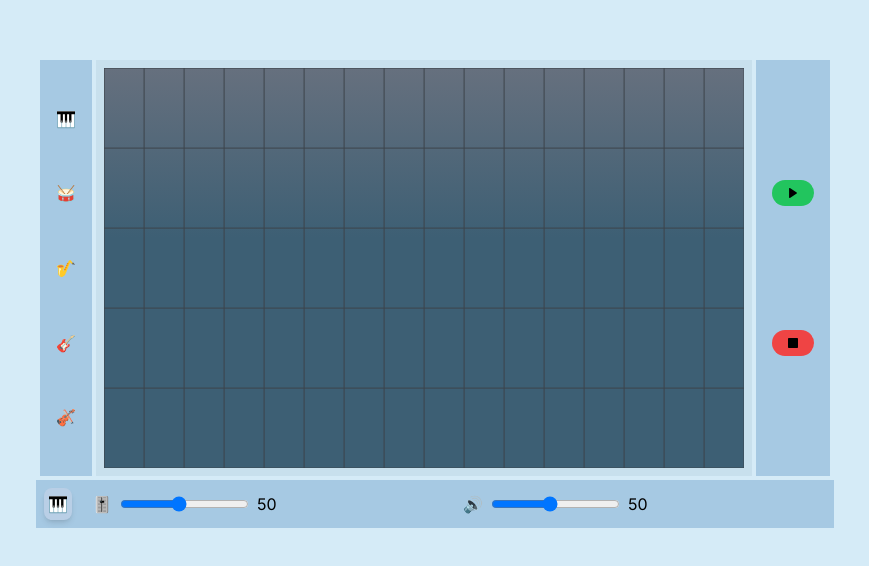
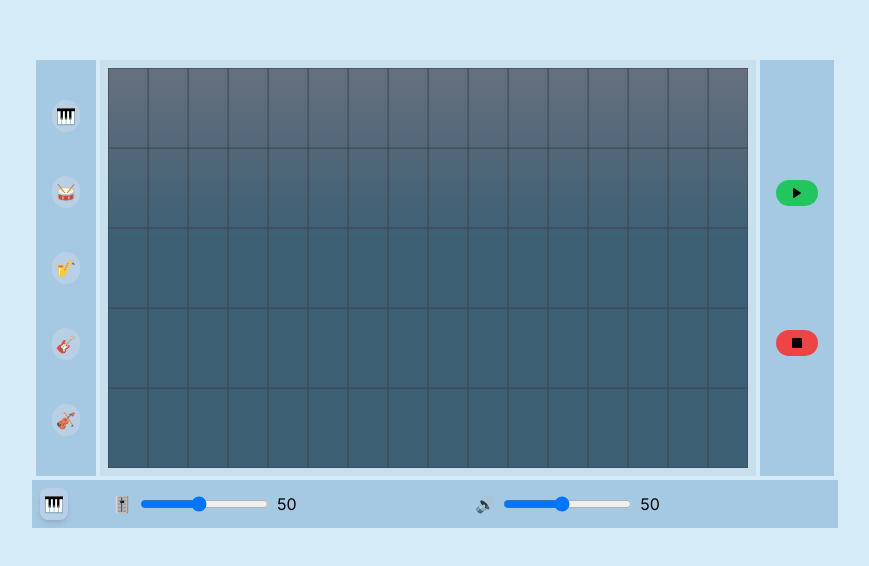
Before and after one commit to WilliamTuominiemi/GrooveGrid, a Next.js app: page / in a window 1280 px wide. Shown: the part 108-674 px from the top of the page, without its empty margins (205-1074 px from the left). Built offline with nearby package versions, Linux system fonts and the light colour scheme.

Commit message:
Small UI improvements

```diff
--- a/components/Instruments.js
+++ b/components/Instruments.js
@@ -9,7 +9,7 @@ const Instruments = ({ onUpdateActiveMix, instrumentBoard, instruments }) => {
     <div className="grid grid-cols-1 place-content-evenly gap-y-5 bg-softSkyBlue p-4 m-1">
       {instrumentBoard.map((instrumentIndex, index) => (
         <button
-          className="hover:bg-StormyDustyTurquoise rounded-full focus:outline-none focus:shadow-outline"
+          className="bg-mutedLavenderBlue hover:bg-StormyDustyTurquoise rounded-full focus:outline-none focus:shadow-outline p-1"
           key={index}
           onClick={() => handleClick(index)}
         >
--- a/components/Mixer.js
+++ b/components/Mixer.js
@@ -48,14 +48,14 @@ const Mixer = ({
   return (
     <div className="w-full p-2 flex bg-softSkyBlue max-w-content">
       <button
-        className="w-8 h-8 text-center mr-5 p-1 bg-mutedLavenderBlue rounded-lg shadow-md hover:bg-StormyDustyTurquoise focus:outline-none focus:shadow-outline"
+        className="w-8 h-8 text-center mr-10 p-1 bg-mutedLavenderBlue rounded-lg shadow-md hover:bg-StormyDustyTurquoise focus:outline-none focus:shadow-outline"
         onClick={() => setDropdownToggle(!dropdownToggle)}
       >
         {getInstrumentText()}
       </button>
       {!dropdownToggle ? (
         <>
-          <div className="flex items-center w-full appear">
+          <div className="flex items-center px-1 w-full appear">
             <label htmlFor="pitch" className="mr-2">
               🎚️
             </label>
--- a/utils/buttonUtils.js
+++ b/utils/buttonUtils.js
@@ -11,7 +11,7 @@ import boom from '@/public/sounds/boom.mp3'; // ID 10 💥
 import cash from '@/public/sounds/cash.mp3'; // ID 11 💵
 import clap from '@/public/sounds/clap.mp3'; // ID 12 👏
 import flute from '@/public/sounds/flute.mp3'; // ID 13 🎺
-import vocal from '@/public/sounds/flute.mp3'; // ID 14 🎤
+import vocal from '@/public/sounds/vocal.mp3'; // ID 14 🎤
 
 let timeouts = [];
 
```
